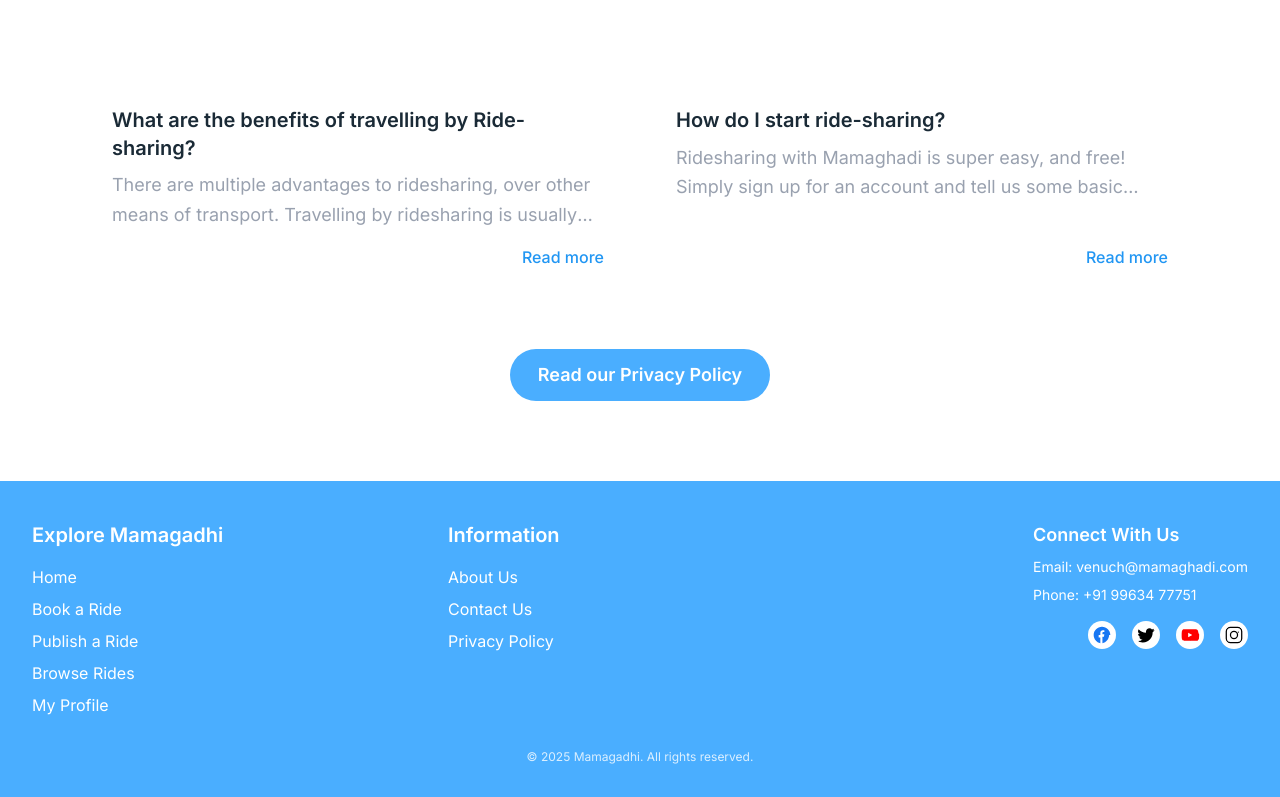
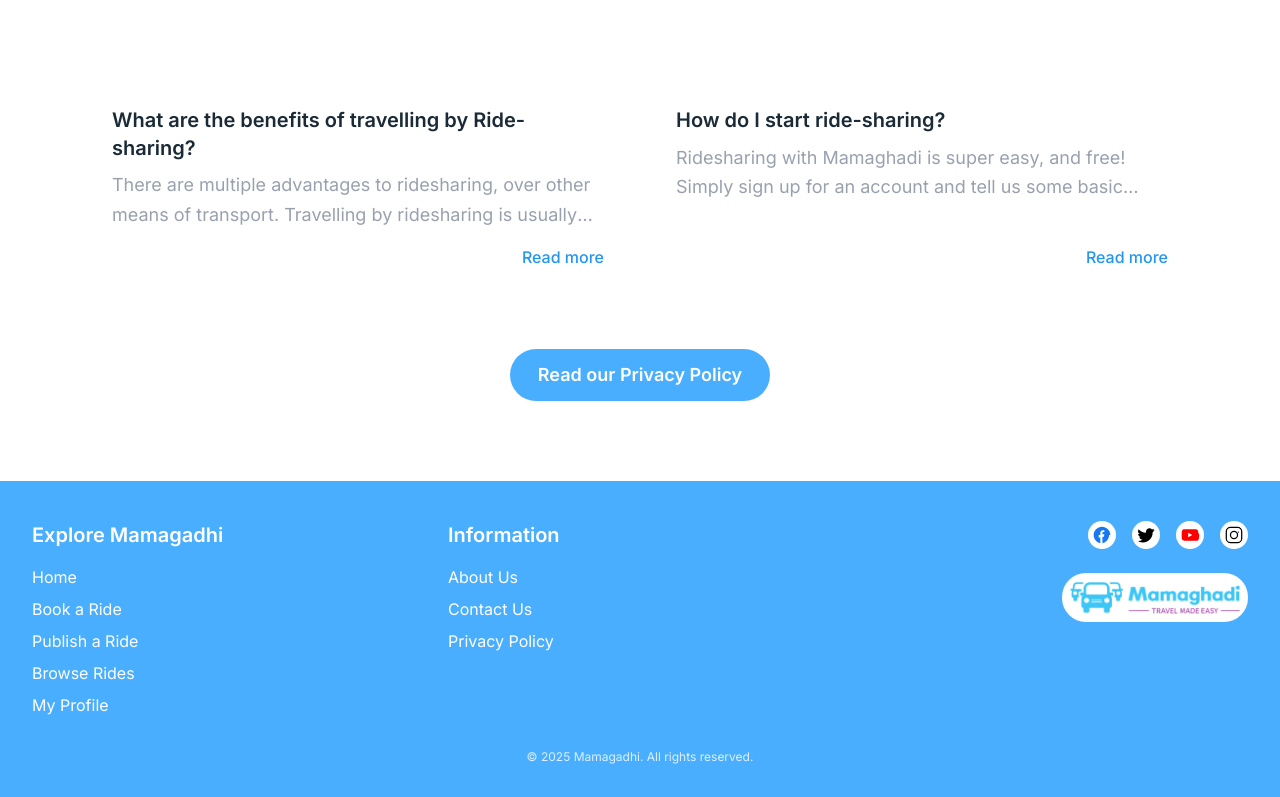
Before and after one commit to Techcurators-fsdteam/Mamagadhi-2, a Next.js app in the folder apps/frontend/: page / in a window 1280 px wide. Shown: the part 2718-3515 px from the top of the page. Built offline with nearby package versions, Linux system fonts and the light colour scheme; no server answers.

Commit message:
Footer changes

```diff
--- a/apps/frontend/src/components/Footer.tsx
+++ b/apps/frontend/src/components/Footer.tsx
@@ -1,5 +1,6 @@
 import React from 'react';
 import Link from 'next/link';
+import Image from 'next/image';
 
 const Footer = () => {
   return (
@@ -62,15 +63,7 @@
 
         {/* Contact & Social */}
         <div className="flex flex-col items-start md:items-end">
-          <div className="mb-4">
-            <h3 className="text-lg font-semibold mb-2">Connect With Us</h3>
-            <p className="text-sm mb-2">
-              Email: <a href="mailto:venuch@mamaghadi.com" className="hover:underline">venuch@mamaghadi.com</a>
-            </p>
-            <p className="text-sm">
-              Phone: <a href="tel:+919963477751" className="hover:underline">+91 99634 77751</a>
-            </p>
-          </div>
+
           <div className="flex gap-4">
             <a href="#" aria-label="Facebook" className="hover:opacity-80 transition">
               <FacebookIcon />
@@ -84,6 +77,19 @@
             <a href="#" aria-label="Instagram" className="hover:opacity-80 transition">
               <InstagramIcon />
             </a>
+          </div>
+
+          {/* Brand Logo */}
+          <div className="mt-6 flex items-center md:justify-end">
+            <div className="bg-white rounded-3xl flex items-center justify-center p-2">
+              <Image
+                src="/logo.png"
+                alt="Mamagadhi Logo"
+                width={170}
+                height={50}
+                className="object-contain"
+              />
+            </div>
           </div>
         </div>
 
```
